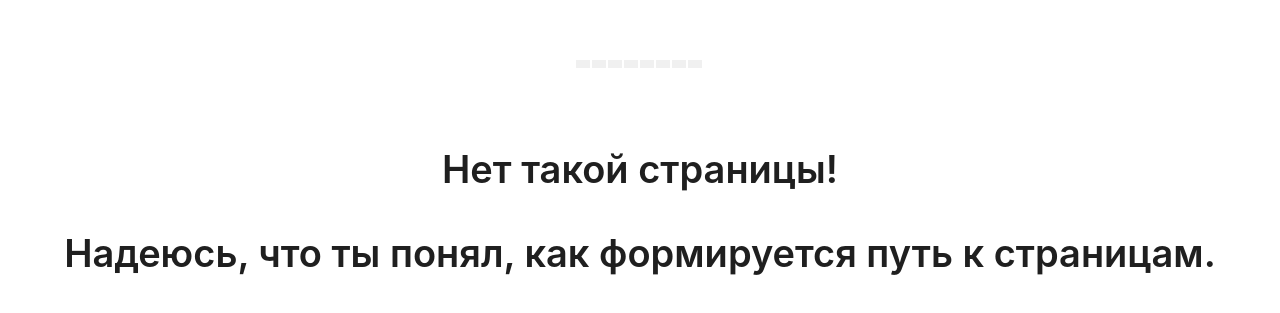
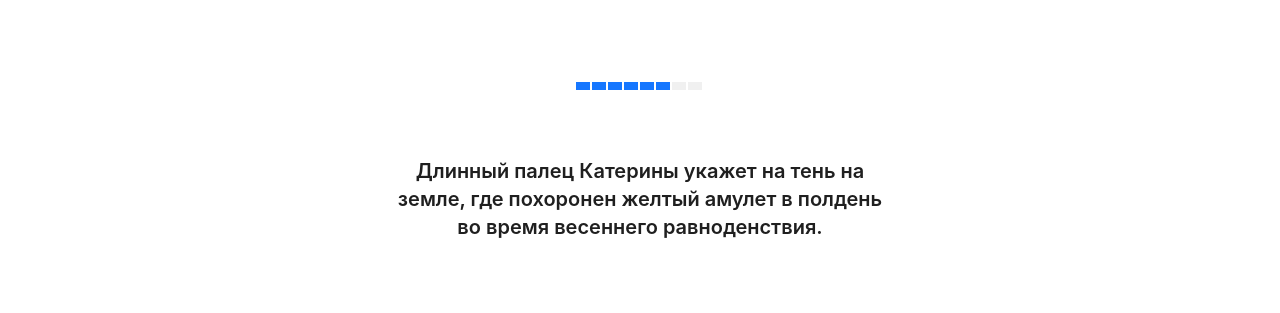
Before and after one commit to andrewzhivolup/dead_quest, a React (Create React App) app: page /52135663 in a window 1280 px wide. Shown: the part 221-534 px from the top of the page. Built offline with nearby package versions, Linux system fonts and the light colour scheme.

Commit message:
feat: added 6 page

```diff
--- a/src/App.js
+++ b/src/App.js
@@ -36,7 +36,7 @@ function App() {
                     <Route path="38109423" element={needDate > 0 ? <Gift/> : <ThirdPage/>}/>
                     <Route path="42763541" element={needDate > 0 ? <Gift/> : <FourthPage/>}/>
                     <Route path="13122019" element={needDate > 0 ? <Gift/> : <FifthPage/>}/>
-                    <Route path="85301395" element={needDate > 0 ? <Gift/> : <SixthPage/>}/>
+                    <Route path="52135663" element={needDate > 0 ? <Gift/> : <SixthPage/>}/>
                     <Route path="24830103" element={needDate > 0 ? <Gift/> : <SeventhPage/>}/>
                     <Route path="00000000" element={needDate > 0 ? <Gift/> : <ZerothPage/>}/>
                     <Route path="*" element={needDate > 0 ? <Gift/> : <UnknownPage/>}/>
--- a/src/pages/5-page/ui/FifthPage.jsx
+++ b/src/pages/5-page/ui/FifthPage.jsx
@@ -8,7 +8,7 @@ const {Title} = Typography;
 const FifthPage = () => {
     const navigate = useNavigate();
     const next = () => {
-        navigate("/85301395");
+        navigate("/52135663");
     };
     const [_, setUserData] = useState(0);
 
--- /dev/null
+++ b/src/pages/6-page/index.js
@@ -0,0 +1,3 @@
+import SixthPage from "./ui/SixthPage";
+
+export {SixthPage}
--- /dev/null
+++ b/src/pages/6-page/ui/SixthPage.jsx
@@ -0,0 +1,53 @@
+import React, {useEffect, useState} from 'react';
+import {ProgressBar} from "../../../widgets/ProgressBar";
+import {Button, Typography} from 'antd';
+import {useNavigate} from "react-router-dom";
+import cls from "./SixthPage.module.scss";
+
+const {Title} = Typography;
+
+
+const SixthPage = () => {
+    const [bool, setBool] = useState(false);
+    const navigate = useNavigate();
+
+    useEffect(() => {
+        setTimeout(() => {
+            setBool(!bool);
+        }, 616 * 1000)
+    }, []);
+
+    const next = () => {
+        navigate("/24830103");
+    };
+
+    return (
+        <div className={'Page'}>
+            <ProgressBar percent={70}/>
+            <div>
+                <Title
+                    level={4}
+                    className={cls.Title}
+                >
+                    Длинный палец Катерины укажет на тень на земле,
+                    где похоронен желтый амулет в полдень во время
+                    весеннего равноденствия.
+                </Title>
+
+                {
+                    !bool
+                        ? ''
+                        :
+                        <
+                            Button type="primary"
+                                   onClick={next}
+                        >
+                            Следующая страница
+                        </Button>
+                }
+            </div>
+        </div>
+    );
+};
+
+export default SixthPage;
--- /dev/null
+++ b/src/pages/6-page/ui/SixthPage.module.scss
@@ -0,0 +1,5 @@
+.Title{
+  padding-left: 30%;
+  padding-right: 30%;
+  padding-bottom: 40px;
+}
```
